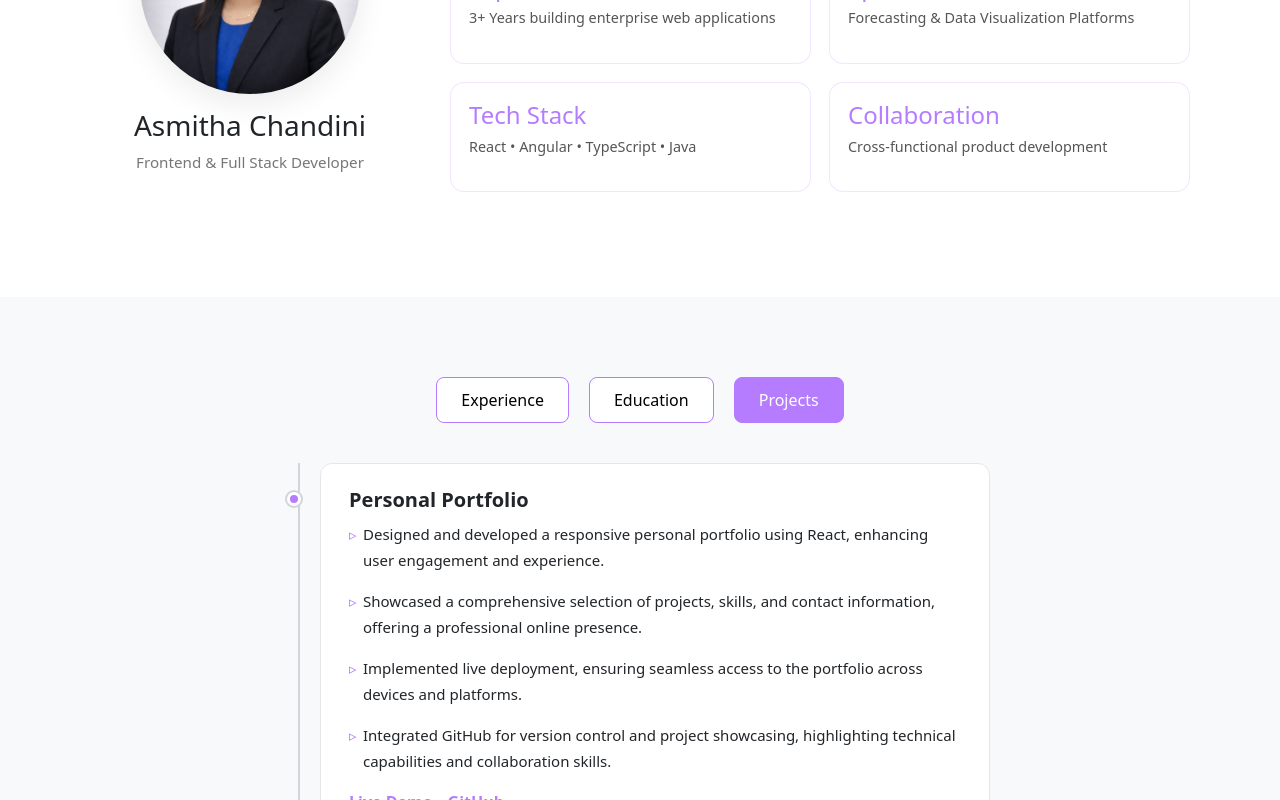
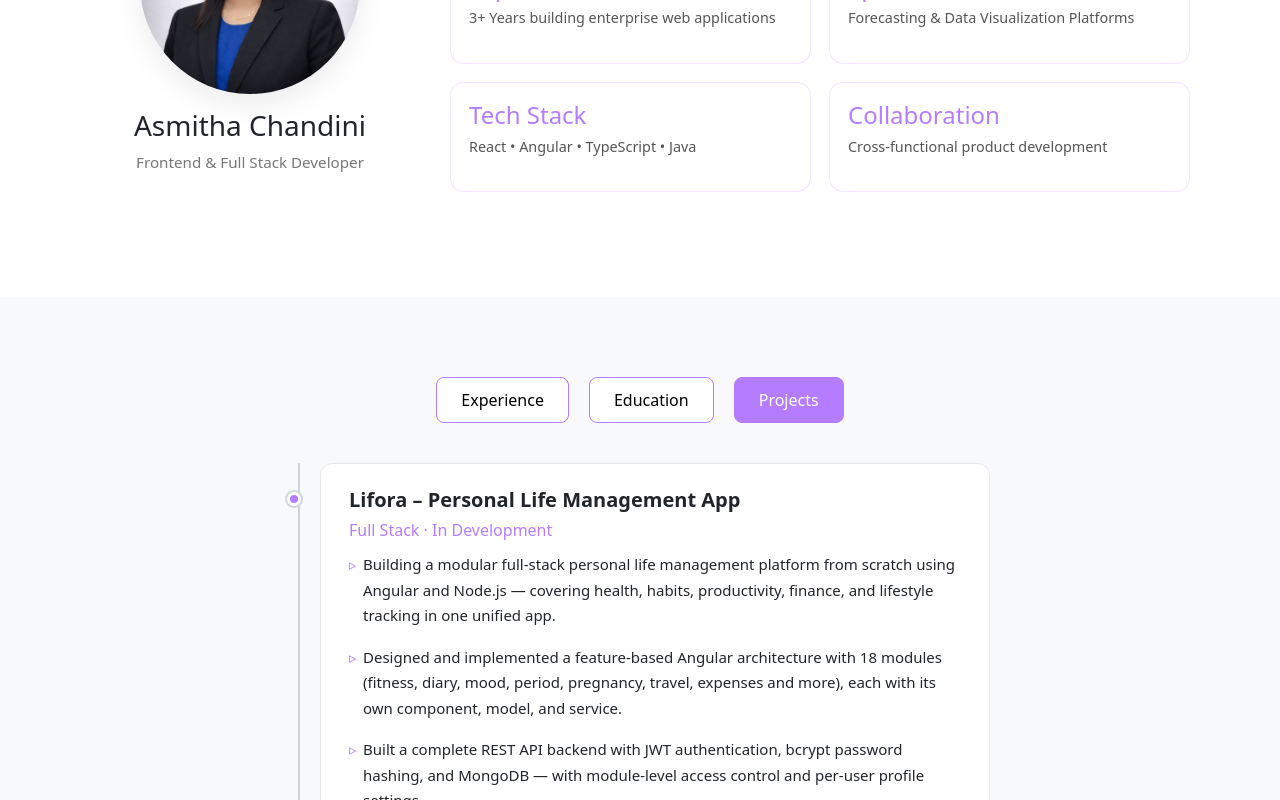
Before and after one commit to asmithachandinitg/portfolio, a React (Vite) app: page / in a window 1280 px wide. Both pictures are taken after a click on the button "Projects". Shown: the part 882-1682 px from the top of the page. Built offline with nearby package versions, Linux system fonts and the light colour scheme.

Commit message:
lifora added

```diff
--- a/src/App.jsx
+++ b/src/App.jsx
@@ -550,6 +550,55 @@ function App() {
 
         {activeTab === "projects" && (
           <div id="projects" className="timeline">
+
+            <div className="timeline-item">
+              <h4>Lifora – Personal Life Management App</h4>
+              <p className="role">Full Stack · In Development</p>
+
+              <p className="desc">
+                Building a modular full-stack personal life management platform
+                from scratch using Angular and Node.js — covering health, habits,
+                productivity, finance, and lifestyle tracking in one unified app.
+              </p>
+
+              <p className="desc">
+                Designed and implemented a feature-based Angular architecture
+                with 18 modules (fitness, diary, mood, period, pregnancy, travel,
+                expenses and more), each with its own component, model, and service.
+              </p>
+
+              <p className="desc">
+                Built a complete REST API backend with JWT authentication,
+                bcrypt password hashing, and MongoDB — with module-level access
+                control and per-user profile settings.
+              </p>
+
+              <p className="desc">
+                Implemented global HTTP interceptors for auth token injection,
+                error handling, and loading states — keeping all modules clean
+                and consistent.
+              </p>
+
+              <div className="project-links">
+                <a href="https://github.com/asmithachandinitg/lifora" target="_blank">
+                  GitHub — Frontend
+                </a>
+                <a href="https://github.com/asmithachandinitg/lifora-backend" target="_blank">
+                  GitHub — Backend
+                </a>
+              </div>
+
+              <div className="exp-skills">
+                <span>Angular</span>
+                <span>TypeScript</span>
+                <span>Node.js</span>
+                <span>Express</span>
+                <span>MongoDB</span>
+                <span>JWT</span>
+                <span>REST API</span>
+              </div>
+            </div>
+
             <div
               className="timeline-item"
             >
```
